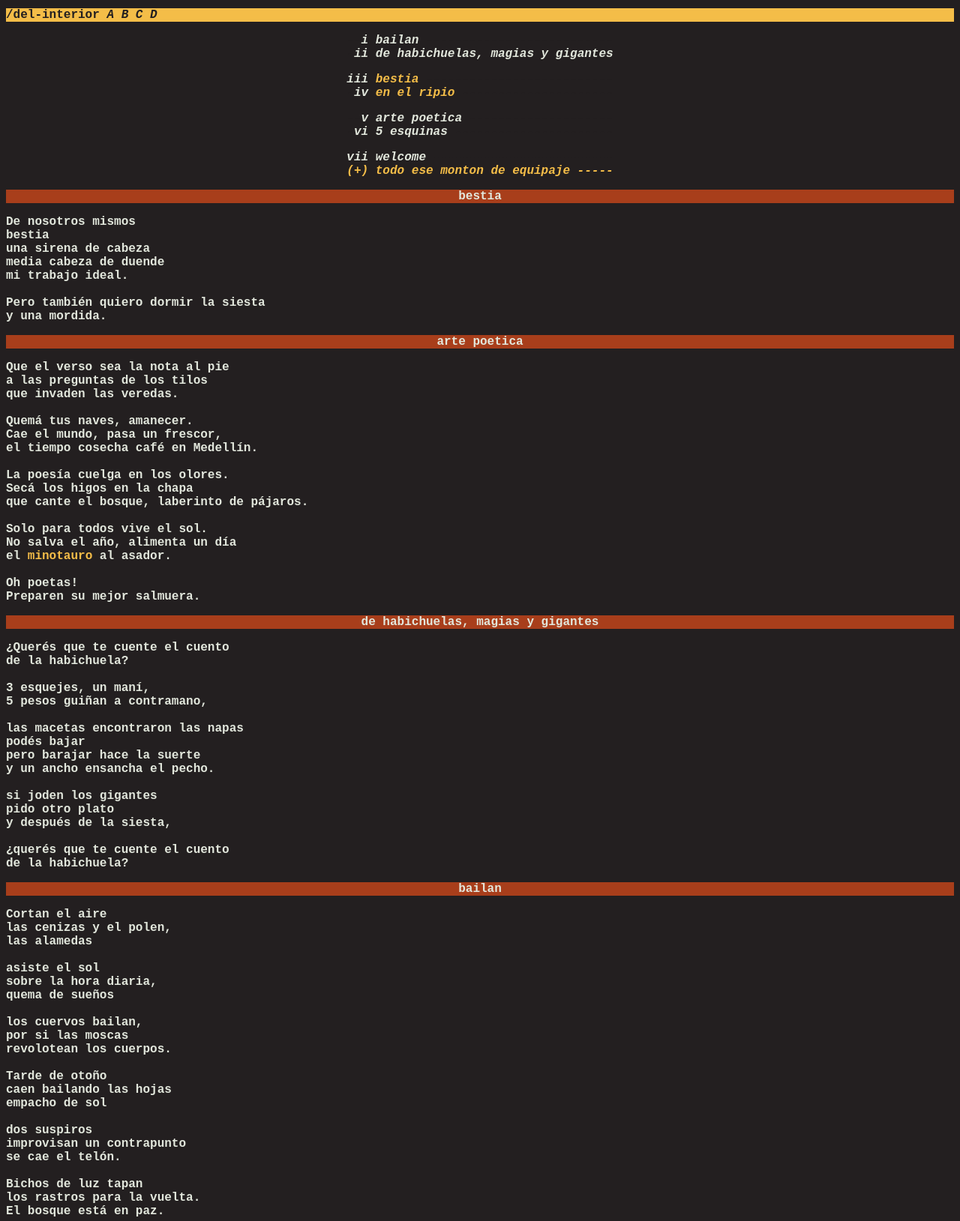
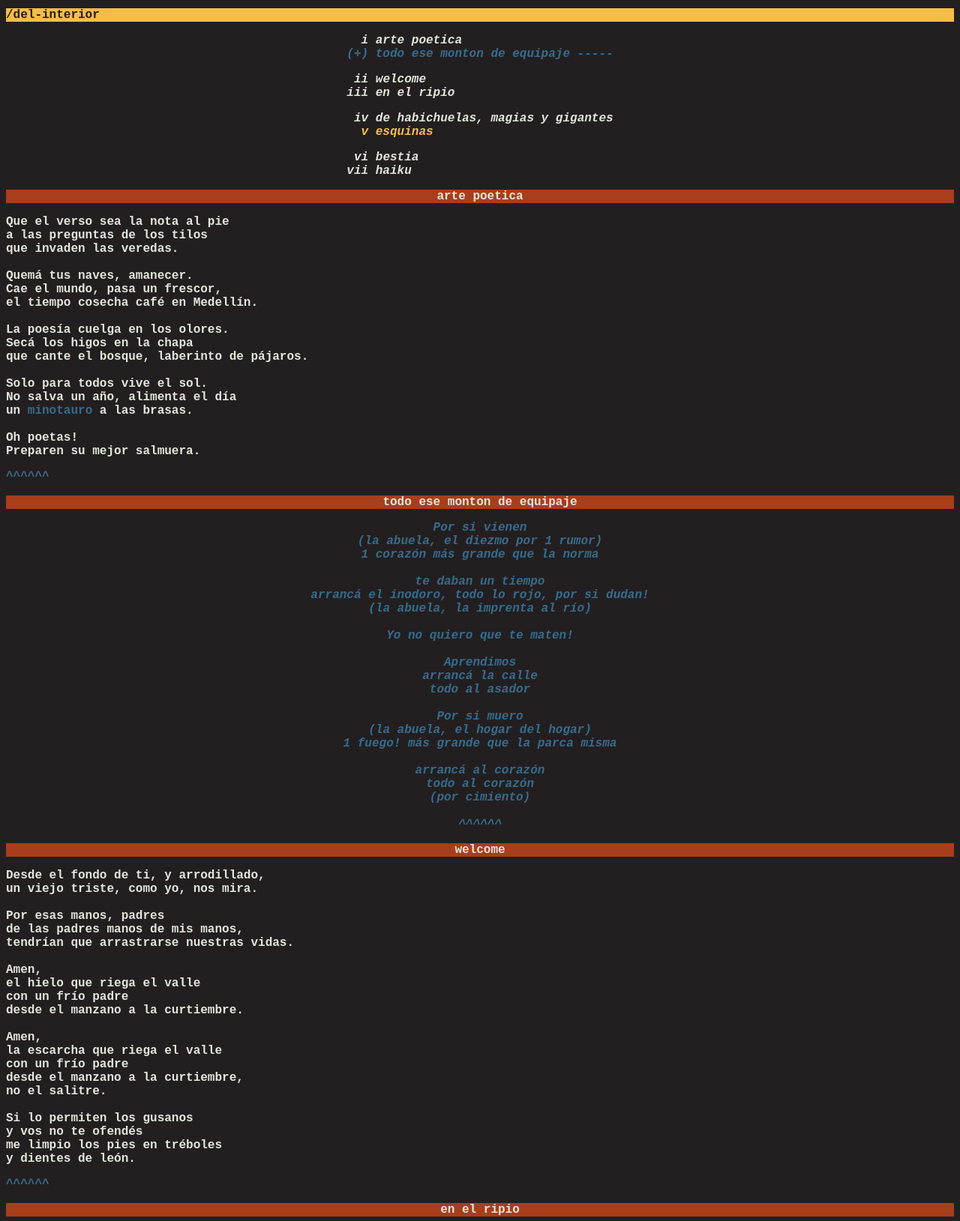
Before and after one commit to jota-alcoleas/del-interior, a plain HTML site: page index.html in a window 1280 px wide. Shown: the top 1629 px of the page at 75% size. Drawn offline with Linux system fonts and the light colour scheme.

Commit message:
clean and refa

```diff
--- a/index.html
+++ b/index.html
@@ -3,21 +3,17 @@
 <head>
     <meta charset="UTF-8">
     <meta content="width=device-width, initial-scale=1.0" name="viewport">
-    <meta content="Poemas y textos de /del-interior, un blog de jxta jxta." name="description">
+    <meta content="Poemario de /del-interior, un blog de jota jxta." name="description">
     <meta content="#231F20" name="theme-color">
-    <title>/del-interior — poemas</title>
+    <title>del interior — poemario</title>
     <link href="/style.css" media="all" rel="stylesheet" type="text/css">
     <link href="/imgs/ico-magenta-01.png" rel="icon" type="image/png">
 </head>
 <body>
 
 <header>
-    <h1>
+    <h1 id="indice">
         /del-interior
-        <a href="#grupo-a">A</a>
-        <a href="#grupo-b">B</a>
-        <a href="#grupo-c">C</a>
-        <a href="#grupo-d">D</a>
     </h1>
 </header>
 
@@ -25,37 +21,22 @@
 
 <nav aria-label="Índice de poemas">
     <p class="central" id="grupo-a">
-        <b aria-hidden="true">--</b>i <a href="#bailan"><i> bailan </i></a><b aria-hidden="true">--------------------------</b><br>
-        <b aria-hidden="true">-</b>ii <a href="#habichuelas"><i>de habichuelas, magias y gigantes </i></a><b aria-hidden="true"></b><br>
+        <b aria-hidden="true">--</b>i <a href="#arte"><i> arte poetica </i></a><b aria-hidden="true">--------------------</b><br>
+        <a href="#todo"><strong> (+) todo ese monton de equipaje -----</strong></a><br>
     </p>
     <p class="central" id="grupo-b">
-        <b aria-hidden="true"></b>iii <a href="#bestia"><em> bestia</em></a> <b aria-hidden="true">--------------------------</b><br>
-        <b aria-hidden="true">-</b>iv <a href="#ripio"><em> en el ripio </em></a><b aria-hidden="true">---------------------</b><br>
+        <b aria-hidden="true">-</b>ii <a href="#welcome"><i> welcome </i></a><b aria-hidden="true">-------------------------</b><br>
+	    <b aria-hidden="true"></b>iii <a href="#ripio"><i> en el ripio </i></a><b aria-hidden="true">---------------------</b><br>
     </p>
     <p class="central" id="grupo-c">
-        <b aria-hidden="true">--</b>v <a href="#arte"><i> arte poetica </i></a><b aria-hidden="true">--------------------</b><br>
-        <b aria-hidden="true">-</b>vi <a href="#esquinas"><i> 5 esquinas </i></a><b aria-hidden="true">----------------------</b><br>
+        <b aria-hidden="true">-</b>iv <a href="#habichuelas"><i>de habichuelas, magias y gigantes </i></a><b aria-hidden="true"></b><br>
+    	<b aria-hidden="true">--</b><a href="#esquinas"><em>v esquinas </em></a><b aria-hidden="true">------------------------</b><br>
     </p>
     <p class="central" id="grupo-d">
-        <b aria-hidden="true"></b>vii <a href="#welcome"><i> welcome </i></a><b aria-hidden="true">-------------------------</b><br>
-        <a href="#todo"><strong> (+) todo ese monton de equipaje -----</strong></a><br>
+        <b aria-hidden="true">-</b>vi <a href="#bestia"><i> bestia</i></a> <b aria-hidden="true">--------------------------</b><br>
+        <b aria-hidden="true"></b>vii <a href="#haiku"><i> haiku </i></a><b aria-hidden="true">---------------------------</b><br>
     </p>
 </nav>
-
-<article id="bestia">
-    <h2 class="xho">bestia</h2>
-    <p>
-        De nosotros mismos
-        <br> bestia
-        <br> una sirena de cabeza
-        <br> media cabeza de duende
-        <br> mi trabajo ideal.
-        <br>
-        <br> Pero también quiero dormir la siesta
-        <br> y una mordida.
-        <br>
-    </p>
-</article>
 
 <article id="arte">
     <h2 class="xho">arte poetica</h2>
@@ -73,120 +54,42 @@
         <br> que cante el bosque, laberinto de pájaros.
         <br>
         <br> Solo para todos vive el sol.
-        <br> No salva el año, alimenta un día
-        <br> el <strong>minotauro</strong> al asador.
+        <br> No salva un año, alimenta el día
+        <br> un <strong>minotauro</strong> a las brasas.
         <br>
         <br> Oh poetas!
         <br> Preparen su mejor salmuera.
         <br>
     </p>
+    <p> <a href="#indice"><strong>^^^^^^</strong></a><br> </p>
 </article>
 
-<article id="habichuelas">
-    <h2 class="xho">de habichuelas, magias y gigantes</h2>
-    <p>
-        ¿Querés que te cuente el cuento
-        <br> de la habichuela?
+<article id="todo">
+    <h2 class="xho">todo ese monton de equipaje</h2>
+    <p class="central"><strong> Por si vienen
+        <br> (la abuela, el diezmo por 1 rumor)
+        <br> 1 corazón más grande que la norma
         <br>
-        <br> 3 esquejes, un maní,
-        <br> 5 pesos guiñan a contramano,
+        <br> te daban un tiempo
+        <br> arrancá el inodoro, todo lo rojo, por si dudan!
+        <br> (la abuela, la imprenta al río)
         <br>
-        <br> las macetas encontraron las napas
-        <br> podés bajar
-        <br> pero barajar hace la suerte
-        <br> y un ancho ensancha el pecho.
+        <br> Yo no quiero que te maten!
         <br>
-        <br> si joden los gigantes
-        <br> pido otro plato
-        <br> y después de la siesta,
+        <br> Aprendimos
+        <br> arrancá la calle
+        <br> todo al asador
         <br>
-        <br> ¿querés que te cuente el cuento
-        <br> de la habichuela?
+        <br> Por si muero
+        <br> (la abuela, el hogar del hogar)
+        <br> 1 fuego! más grande que la parca misma
         <br>
-    </p>
-</article>
-
-<article id="bailan">
-    <h2 class="xho">bailan</h2>
-    <p>
-        Cortan el aire
-        <br> las cenizas y el polen,
-        <br> las alamedas
+        <br> arrancá al corazón
+        <br> todo al corazón
+        <br> (por cimiento)
         <br>
-        <br> asiste el sol
-        <br> sobre la hora diaria,
-        <br> quema de sueños
-        <br>
-        <br> los cuervos bailan,
-        <br> por si las moscas
-        <br> revolotean los cuerpos.
-        <br>
-        <br> Tarde de otoño
-        <br> caen bailando las hojas
-        <br> empacho de sol
-        <br>
-        <br> dos suspiros
-        <br> improvisan un contrapunto
-        <br> se cae el telón.
-        <br>
-        <br> Bichos de luz tapan
-        <br> los rastros para la vuelta.
-        <br> El bosque está en paz.
-    </p>
-</article>
-
-<article id="ripio">
-    <h2 class="xho">en el ripio</h2>
-    <p>
-        En el barrio nace el fuego,
-        <br> no futuro.
-        <br>
-        <br> En el barrio duele el ripio,
-        <br> duele el buche,
-        <br> duelen las paredes,
-        <br> algunas paredes están rotas,
-        <br> algunos buches rompen el ripio.
-        <br>
-        <br> En el barrio afloran baldíos,
-        <br> canchas, caños, pelotas,
-        <br> las pelotas se mojan,
-        <br> la cancha moja el baldío,
-        <br> barro, flor, semillero;
-        <br>
-        <br> risas
-        <br> siembran
-        <br> yescas
-        <br>
-        <br> del no futuro y del ripio.
-    </p>
-</article>
-
-<article id="esquinas">
-    <h2 class="xho">5 esquinas</h2>
-    <p>
-        Si Buenos Aires quiere
-        <br> la invito un trago
-        <br> y dejo que me guíe
-        <br> por sus diversos sábados
-        <br>
-        <br> Me contó hace rato
-        <br> que son cinco garabatos
-        <br> los que dispersa grata
-        <br> como samba por esquinas
-        <br>
-        <br> Dame 5 esquinas
-        <br> y te armo
-        <br> buenos aires
-        <br>
-        <br> Si en el recorrido
-        <br> dos garabatos se repiten
-        <br> un bondi suelta un grito,
-        <br> putea una bici y sigue
-        <br>
-        <br> En sus heridas
-        <br> suelta adoquines
-        <br> que mudó hace años
-        <br> pa tropezón de giles
+	<br><a href="#indice"><strong>^^^^^^</strong></a><br>
+    </strong>
     </p>
 </article>
 
@@ -216,33 +119,136 @@
         <br> me limpio los pies en tréboles
         <br> y dientes de león.
     </p>
+    <p> <a href="#indice"><strong>^^^^^^</strong></a><br> </p>
 </article>
 
-<article id="todo">
-    <h2 class="xho">todo ese monton de equipaje</h2>
-    <p class="central"><strong> Por si vienen
-        <br> (la abuela, el diezmo por 1 rumor)
-        <br> 1 corazón más grande que la norma
+<article id="ripio">
+    <h2 class="xho">en el ripio</h2>
+    <p>
+        En el barrio nace el fuego,
+        <br> no futuro.
         <br>
-        <br> te daban un tiempo
-        <br> arrancá el inodoro, todo lo rojo, por si dudan!
-        <br> (la abuela, la imprenta al río)
+        <br> En el barrio duele el ripio,
+        <br> duele el buche,
+        <br> duelen las paredes,
+        <br> algunas paredes están rotas,
+        <br> algunos buches rompen el ripio.
         <br>
-        <br> Yo no quiero que te maten!
+        <br> En el barrio afloran baldíos,
+        <br> canchas, caños, pelotas,
+        <br> las pelotas se mojan,
+        <br> la cancha moja el baldío,
+        <br> barro, flor, semillero;
         <br>
-        <br> Aprendimos
-        <br> arrancá la calle
-        <br> todo al asador
+        <br> risas
+        <br> siembran
+        <br> yescas
         <br>
-        <br> Por si muero
-        <br> (la abuela, el hogar del hogar)
-        <br> 1 fuego! más grande que la parca misma
+        <br> del no futuro y del ripio.
+    </p>
+    <p> <a href="#indice"><strong>^^^^^^</strong></a><br> </p>
+</article>
+
+<article id="habichuelas">
+    <h2 class="xho">de habichuelas, magias y gigantes</h2>
+    <p>
+        ¿Querés que te cuente el cuento
+        <br> de la habichuela?
         <br>
-        <br> arrancá al corazón
-        <br> todo al corazón
-        <br> (por cimiento)
-    </strong>
+        <br> 3 esquejes, un maní,
+        <br> 5 pesos guiñan a contramano,
+        <br>
+        <br> las macetas encontraron las napas
+        <br> podés bajar
+        <br> pero barajar hace la suerte
+        <br> y un ancho ensancha el pecho.
+        <br>
+        <br> si joden los gigantes
+        <br> pido otro plato
+        <br> y después de la siesta,
+        <br>
+        <br> ¿querés que te cuente el cuento
+        <br> de la habichuela?
+        <br>
     </p>
+    <p> <a href="#indice"><strong>^^^^^^</strong></a><br> </p>
+</article>
+
+<article id="esquinas">
+    <h2 class="xho">5 esquinas</h2>
+    <p class="central"><strong>
+        Si Buenos Aires quiere
+        <br> la invito un trago
+        <br> y dejo que me guíe
+        <br> por sus diversos sábados
+        <br>
+        <br> Me contó hace rato
+        <br> que son cinco garabatos
+        <br> los que dispersa grata
+        <br> como samba por esquinas
+        <br>
+        <br> Dame 5 esquinas
+        <br> y te armo
+        <br> buenos aires
+        <br>
+        <br> Si en el recorrido
+        <br> dos garabatos se repiten
+        <br> un bondi suelta un grito,
+        <br> putea una bici y sigue
+        <br>
+        <br> En sus heridas
+        <br> suelta adoquines
+        <br> que mudó hace años
+        <br> pa tropezón de giles
+	<br>
+	<br><a href="#indice"><strong>^^^^^^</strong></a><br>
+    </strong></p>
+</article>
+
+<article id="bestia">
+    <h2 class="xho">bestia</h2>
+    <p>
+        De nosotros mismos
+        <br> bestia
+        <br> una sirena de cabeza
+        <br> media cabeza de duende
+        <br> mi trabajo ideal.
+        <br>
+        <br> Pero también quiero dormir la siesta
+        <br> y una mordida.
+        <br>
+    </p>
+    <p> <a href="#indice"><strong>^^^^^^</strong></a><br> </p>
+</article>
+
+<article id="haiku">
+    <h2 class="xho">haiku</h2>
+    <p>
+        Cortan el aire
+        <br> las cenizas y el polen,
+        <br> las alamedas
+        <br>
+        <br> asiste el sol
+        <br> sobre la hora diaria,
+        <br> quema de sueños
+        <br>
+        <br> los cuervos bailan,
+        <br> por si las moscas
+        <br> revolotean los cuerpos.
+        <br>
+        <br> Tarde de otoño
+        <br> caen bailando las hojas
+        <br> empacho de sol
+        <br>
+        <br> dos suspiros
+        <br> improvisan un contrapunto
+        <br> se cae el telón.
+        <br>
+        <br> Bichos de luz tapan
+        <br> los rastros para la vuelta.
+        <br> El bosque está en paz.
+    </p>
+    <p> <a href="#indice"><strong>^^^^^^</strong></a><br> </p>
 </article>
 
 </main>
--- a/style.css
+++ b/style.css
@@ -62,18 +62,8 @@ p {
 }
 
 strong {
-    color: var(--w);
+    color: var(--c);
     background-color: var(--k);
-}
-
-p strong {
-    background-color: var(--k);
-    color: var(--y);
-}
-
-article p strong {
-    font-style: normal;
-    font-weight: bold;
 }
 
 a, em {
@@ -84,6 +74,13 @@ a, em {
 
 .central i {
     color: var(--w);
+}
+
+a:hover i,
+a:hover em,
+a:hover strong,
+a:hover {
+    color: var(--m);
 }
 
 :focus-visible {
```
